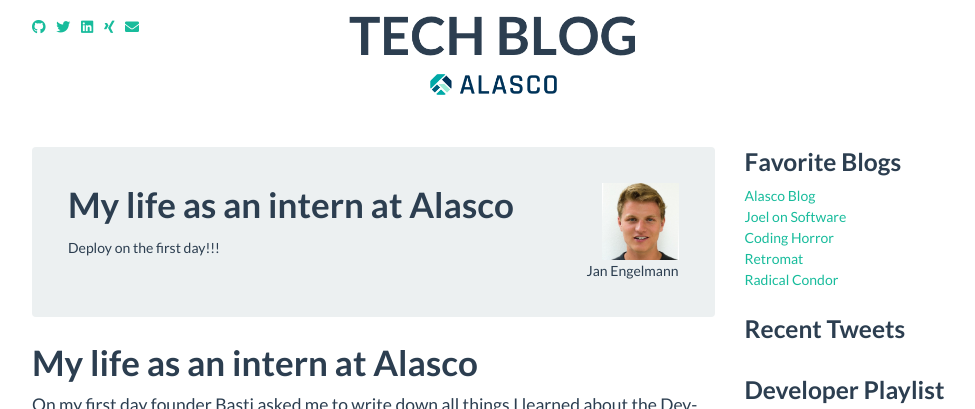
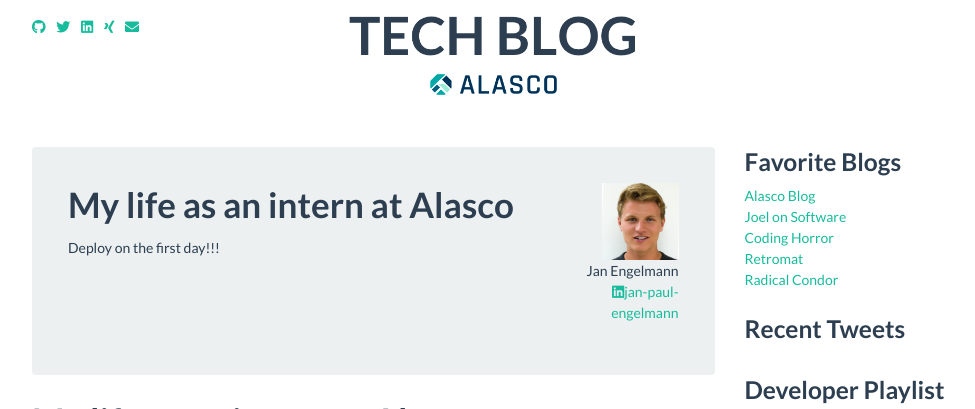
Before and after one commit to alasco-tech/alasco-tech.github.io, a Jekyll site: the page built from _posts/2019-09-12-first-day-at-alasco.md, in a window 1280 px wide and 900 px high, cut to the strip 0-409 px from the top of the window. Shown: the whole strip, without its empty margins (148-1123 px from the left). Built offline with Jekyll 4.4.1, drawn with Linux system fonts in a browser that asks for light colours; comment, search, counter and statistics services are not loaded.

Commit message:
Update post.html

```diff
--- a/_layouts/post.html
+++ b/_layouts/post.html
@@ -34,6 +34,12 @@
                               class="fab fa-twitter"> </i>{{
                             site.data.authors[page.author].twitter }}</a></p>
                         {% endif %}
+                        {% if site.data.authors[page.author].linkedin %}
+                        <p>
+                          <a href="https://www.linkedin.com/in/{{ site.data.authors[page.author].linkedin }}/"><i
+                              class="fab fa-linkedin"> </i>{{
+                            site.data.authors[page.author].linkedin }}</a></p>
+                        {% endif %}
                       </div>
                     </div>
 
```
